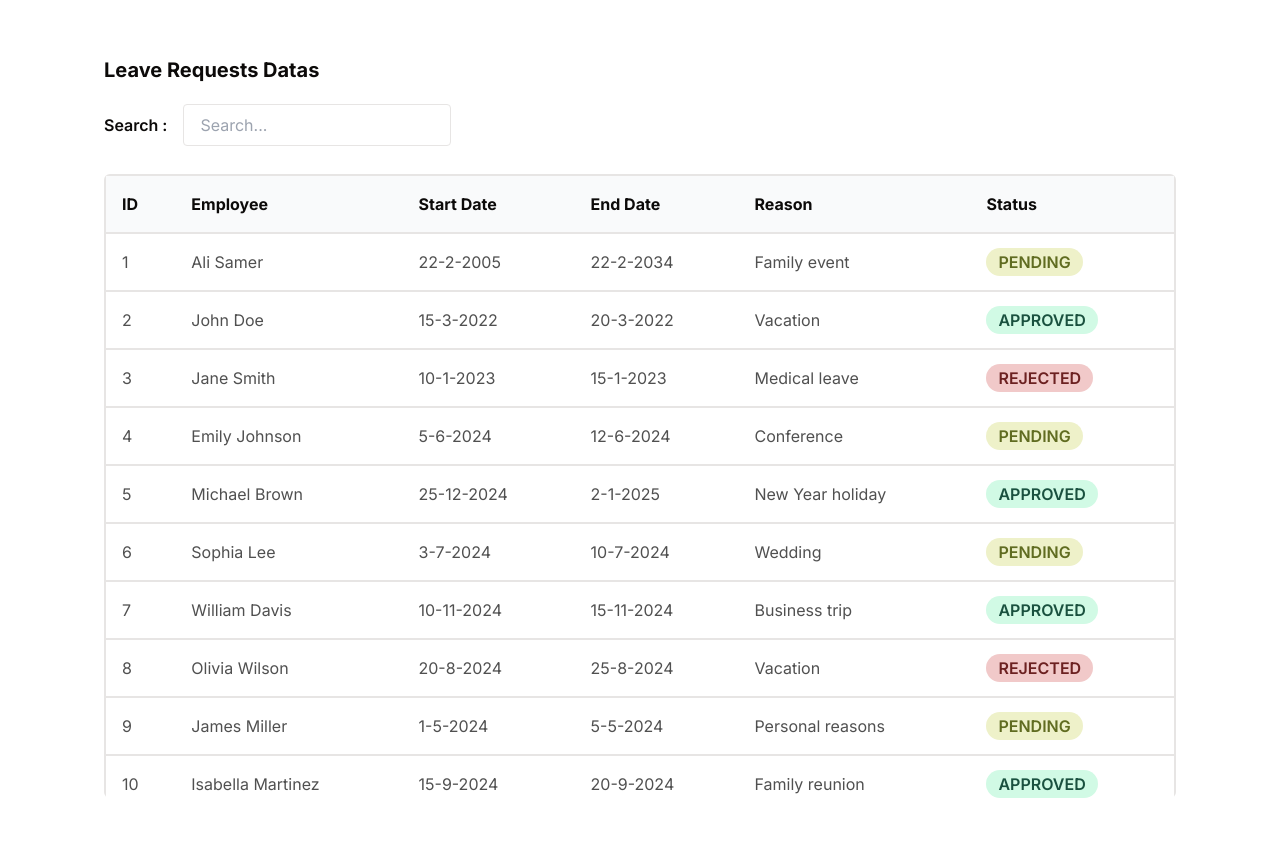
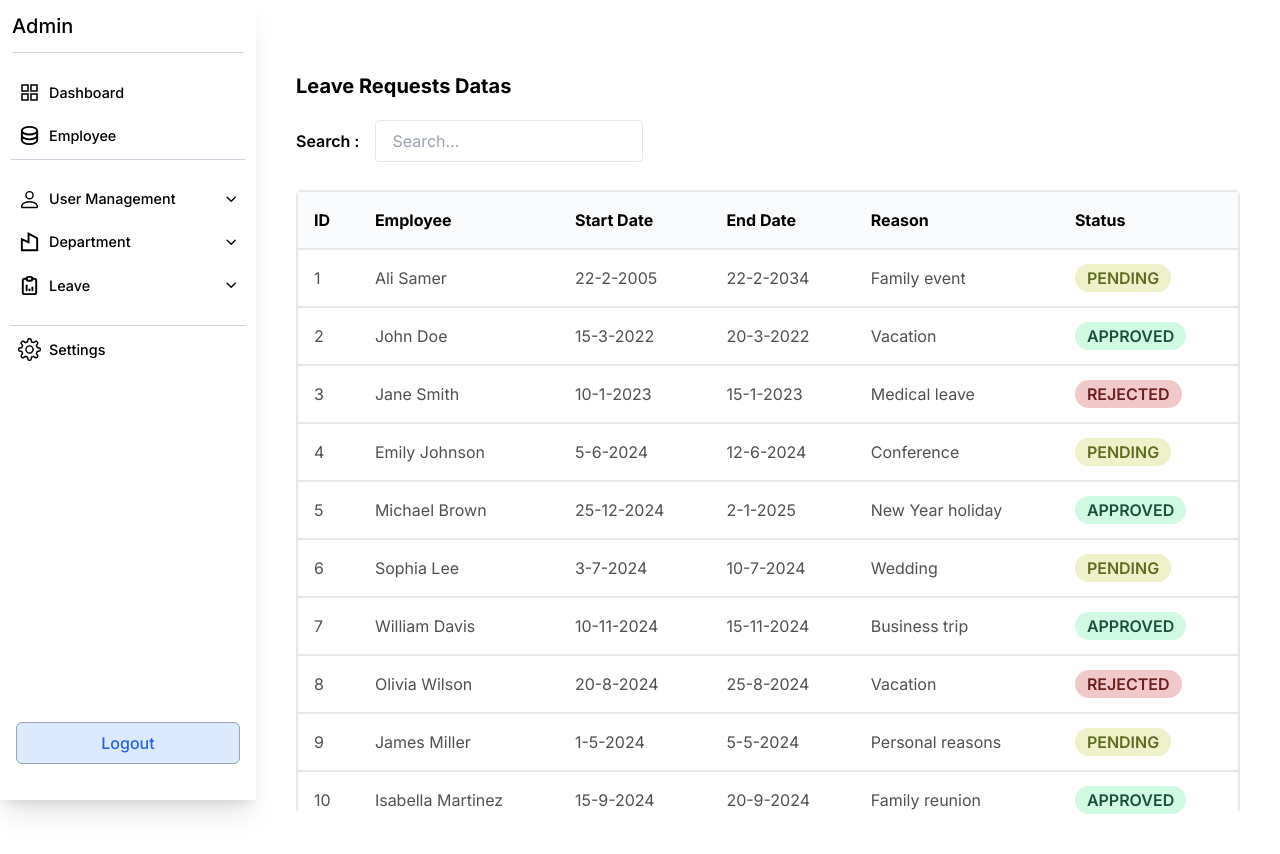
Before and after one commit to kamlesh-Sahani/Lms-admin, a Next.js app: page /admin/leave/request in a window 1280 px wide. Shown: the top 854 px of the page. Built offline with nearby package versions, Linux system fonts and the light colour scheme.

Commit message:
update changes

```diff
--- a/app/globals.css
+++ b/app/globals.css
@@ -5,24 +5,24 @@
 @layer base {
   :root {
     --background: 0 0% 100%;
-    --foreground: 20 14.3% 4.1%;
+    --foreground: 222.2 84% 4.9%;
     --card: 0 0% 100%;
-    --card-foreground: 20 14.3% 4.1%;
+    --card-foreground: 222.2 84% 4.9%;
     --popover: 0 0% 100%;
-    --popover-foreground: 20 14.3% 4.1%;
-    --primary: 24 9.8% 10%;
-    --primary-foreground: 60 9.1% 97.8%;
-    --secondary: 60 4.8% 95.9%;
-    --secondary-foreground: 24 9.8% 10%;
-    --muted: 60 4.8% 95.9%;
-    --muted-foreground: 25 5.3% 44.7%;
-    --accent: 60 4.8% 95.9%;
-    --accent-foreground: 24 9.8% 10%;
+    --popover-foreground: 222.2 84% 4.9%;
+    --primary: 222.2 47.4% 11.2%;
+    --primary-foreground: 210 40% 98%;
+    --secondary: 210 40% 96.1%;
+    --secondary-foreground: 222.2 47.4% 11.2%;
+    --muted: 210 40% 96.1%;
+    --muted-foreground: 215.4 16.3% 46.9%;
+    --accent: 210 40% 96.1%;
+    --accent-foreground: 222.2 47.4% 11.2%;
     --destructive: 0 84.2% 60.2%;
-    --destructive-foreground: 60 9.1% 97.8%;
-    --border: 20 5.9% 90%;
-    --input: 20 5.9% 90%;
-    --ring: 20 14.3% 4.1%;
+    --destructive-foreground: 210 40% 98%;
+    --border: 214.3 31.8% 91.4%;
+    --input: 214.3 31.8% 91.4%;
+    --ring: 222.2 84% 4.9%;
     --radius: 0.5rem;
     --chart-1: 12 76% 61%;
     --chart-2: 173 58% 39%;
@@ -32,25 +32,25 @@
   }
 
   .dark {
-    --background: 20 14.3% 4.1%;
-    --foreground: 60 9.1% 97.8%;
-    --card: 20 14.3% 4.1%;
-    --card-foreground: 60 9.1% 97.8%;
-    --popover: 20 14.3% 4.1%;
-    --popover-foreground: 60 9.1% 97.8%;
-    --primary: 60 9.1% 97.8%;
-    --primary-foreground: 24 9.8% 10%;
-    --secondary: 12 6.5% 15.1%;
-    --secondary-foreground: 60 9.1% 97.8%;
-    --muted: 12 6.5% 15.1%;
-    --muted-foreground: 24 5.4% 63.9%;
-    --accent: 12 6.5% 15.1%;
-    --accent-foreground: 60 9.1% 97.8%;
+    --background: 222.2 84% 4.9%;
+    --foreground: 210 40% 98%;
+    --card: 222.2 84% 4.9%;
+    --card-foreground: 210 40% 98%;
+    --popover: 222.2 84% 4.9%;
+    --popover-foreground: 210 40% 98%;
+    --primary: 210 40% 98%;
+    --primary-foreground: 222.2 47.4% 11.2%;
+    --secondary: 217.2 32.6% 17.5%;
+    --secondary-foreground: 210 40% 98%;
+    --muted: 217.2 32.6% 17.5%;
+    --muted-foreground: 215 20.2% 65.1%;
+    --accent: 217.2 32.6% 17.5%;
+    --accent-foreground: 210 40% 98%;
     --destructive: 0 62.8% 30.6%;
-    --destructive-foreground: 60 9.1% 97.8%;
-    --border: 12 6.5% 15.1%;
-    --input: 12 6.5% 15.1%;
-    --ring: 24 5.7% 82.9%;
+    --destructive-foreground: 210 40% 98%;
+    --border: 217.2 32.6% 17.5%;
+    --input: 217.2 32.6% 17.5%;
+    --ring: 212.7 26.8% 83.9%;
     --chart-1: 220 70% 50%;
     --chart-2: 160 60% 45%;
     --chart-3: 30 80% 55%;
@@ -59,11 +59,20 @@
   }
 }
 
-@layer base {
+.box {
+  @apply p-2 flex rounded-md gap-6 items-center md:cursor-pointer duration-300 font-medium;
+}
+
+/* applied directly active class - route match */
+.active {
+  @apply bg-blue-100 text-blue-600;
+}
+
+/* @layer base {
   * {
     @apply border-border;
   }
   body {
     @apply bg-background text-foreground;
   }
-}
+} */
--- a/app/layout.tsx
+++ b/app/layout.tsx
@@ -1,11 +1,7 @@
-import type { Metadata } from "next";
 import { Inter } from "next/font/google";
 import "./globals.css";
+import Sidebar from "@/components/Sidebar";
 const inter = Inter({ subsets: ["latin"] });
-export const metadata: Metadata = {
-  title: "Admin Page",
-  description: "Generated by create next app",
-};
 export default function RootLayout({
   children,
 }: Readonly<{
@@ -14,7 +10,10 @@ export default function RootLayout({
   return (
     <html lang="en">
       <body className={inter.className}>
-        {children}
+        <div className="flex w-full h-screen">
+          <Sidebar />
+          <main className="max-w-6xl flex-1 mx-auto py-4">{children}</main>
+        </div>
       </body>
     </html>
   );
--- a/components/Sidebar.tsx
+++ b/components/Sidebar.tsx
@@ -5,7 +5,7 @@ import { AiOutlineAppstore } from "react-icons/ai";
 import { HiOutlineDatabase } from "react-icons/hi";
 import { SlSettings } from "react-icons/sl";
 import { BsPerson } from "react-icons/bs";
-import { IoIosArrowBack, IoIosArrowDown } from "react-icons/io";
+import { IoIosArrowDown } from "react-icons/io";
 import { RiBuilding3Line } from "react-icons/ri";
 import { TbReportAnalytics } from "react-icons/tb";
 import { useState } from "react";
@@ -23,8 +23,8 @@ const Sidebar = () => {
     department: false,
     leave: false,
   });
-  const toggleSubmenu = (submenu:any) => {
-    setSubmenuStates((prevStates:any) => ({
+  const toggleSubmenu = (submenu: any) => {
+    setSubmenuStates((prevStates: any) => ({
       ...prevStates,
       [submenu]: !prevStates[submenu],
     }));
@@ -40,7 +40,7 @@ const Sidebar = () => {
       {show ? (
         <div
           onClick={() => setShow(!show)}
-          className="bg-black/50 fixed  w-full h-full text-white sm:hidden max-sm:block"
+          className="bg-black/50 fixed w-full h-full text-white sm:hidden max-sm:block"
         ></div>
       ) : (
         <IoMenuSharp
@@ -57,7 +57,7 @@ const Sidebar = () => {
       >
         {/* Sidebar Header */}
         <div className="flex items-center gap-2.5 font-medium border-b border-slate-300 py-3 mx-3 min-w-max">
-          <img src="" alt="DBIT Logo" width={45} />
+          {/* <img src="" alt="" /> */}
           <span className="text-xl whitespace-pre ">Admin</span>
         </div>
 
--- a/tailwind.config.ts
+++ b/tailwind.config.ts
@@ -1,13 +1,13 @@
-import type { Config } from "tailwindcss"
+import type { Config } from "tailwindcss";
 
 const config = {
   darkMode: ["class"],
   content: [
-    './pages/**/*.{ts,tsx}',
-    './components/**/*.{ts,tsx}',
-    './app/**/*.{ts,tsx}',
-    './src/**/*.{ts,tsx}',
-	],
+    "./pages/**/*.{js,jsx,ts,tsx}",
+    "./components/**/*.{js,jsx,ts,tsx}",
+    "./app/**/*.{js,jsx,ts,tsx}",
+    "./src/**/*.{js,jsx,ts,tsx}",
+  ],
   prefix: "",
   theme: {
     container: {
@@ -75,6 +75,6 @@ const config = {
     },
   },
   plugins: [require("tailwindcss-animate")],
-} satisfies Config
+} satisfies Config;
 
-export default config
+export default config;
```
